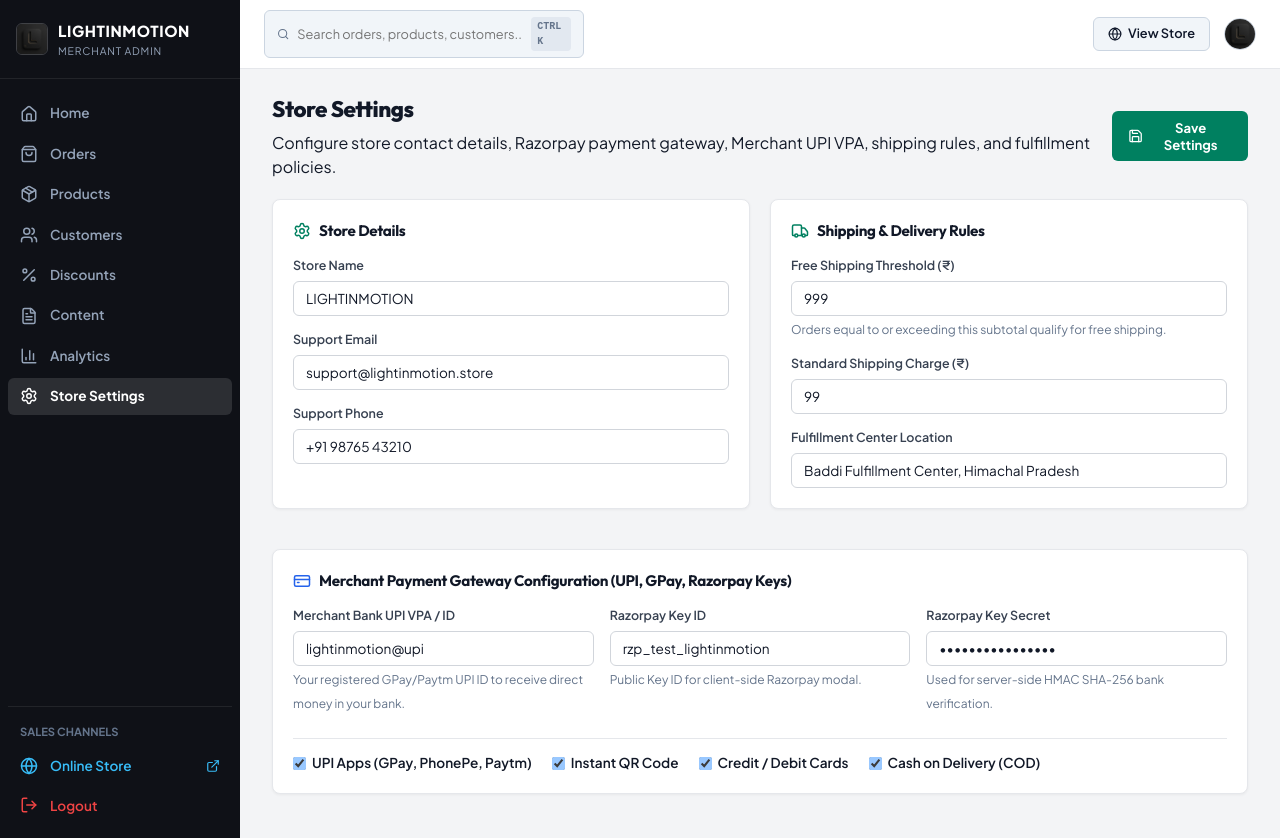
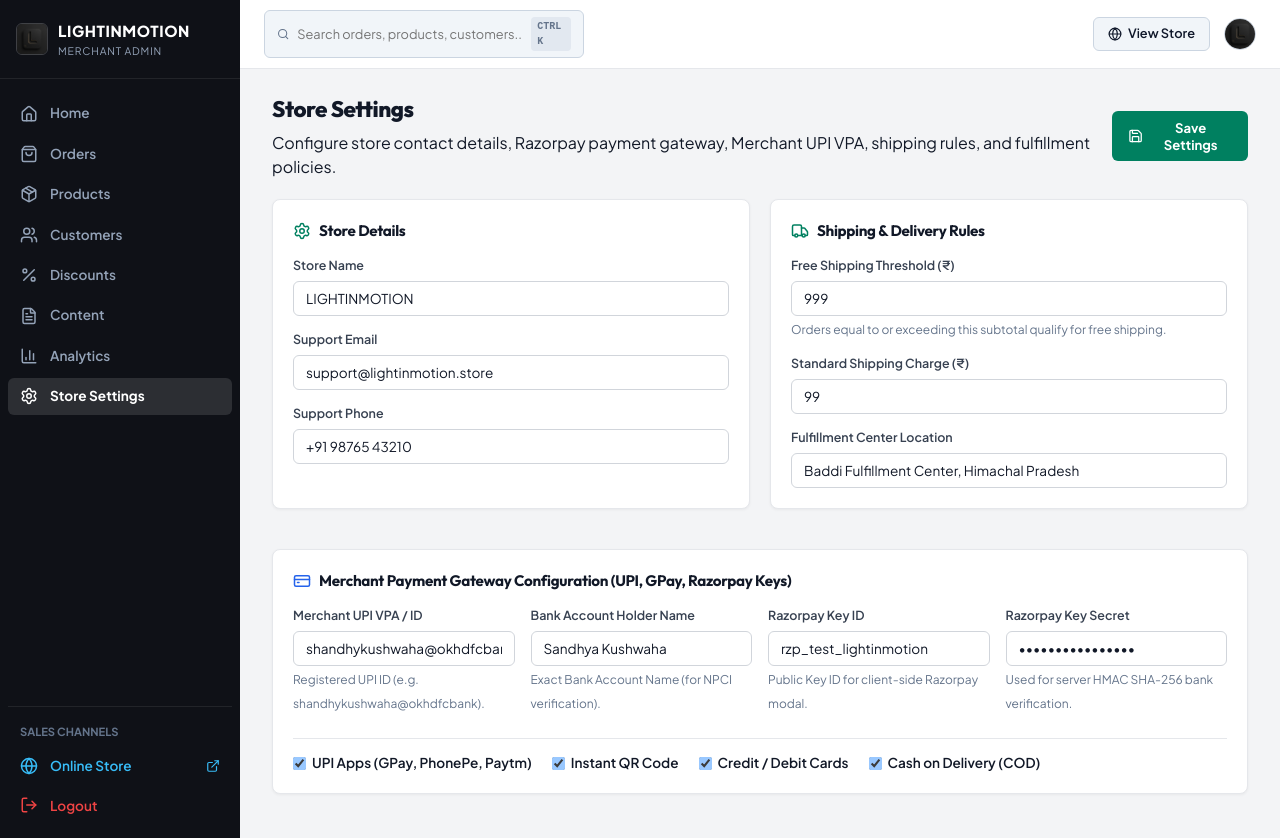
Before and after one commit to abhaykushwaha2549-ops/LIGHTINMOTION-STORE, a React (Vite) app: page /admin/settings in a window 1280 px wide. Built offline with nearby package versions, Linux system fonts and the light colour scheme; no server answers; sample sign-in values are in the browser's storage.

Commit message:
fix: align Payee Name Sandhya Kushwaha with HDFC UPI ID in settings and checkout for NPCI approval

```diff
--- a/src/admin/pages/Settings.jsx
+++ b/src/admin/pages/Settings.jsx
@@ -21,7 +21,8 @@
   const [payment, setPayment] = useState({
     razorpayKeyId: 'rzp_test_lightinmotion',
     razorpayKeySecret: '••••••••••••••••',
-    merchantUpiVpa: 'lightinmotion@upi',
+    merchantUpiVpa: 'shandhykushwaha@okhdfcbank',
+    merchantPayeeName: 'Sandhya Kushwaha',
     enableUpi: true,
     enableQr: true,
     enableCards: true,
@@ -157,17 +158,29 @@
             <span>Merchant Payment Gateway Configuration (UPI, GPay, Razorpay Keys)</span>
           </h3>
 
-          <div style={{ display: 'grid', gridTemplateColumns: '1fr 1fr 1fr', gap: '16px' }}>
+          <div style={{ display: 'grid', gridTemplateColumns: '1fr 1fr 1fr 1fr', gap: '16px' }}>
             <div className="admin-form-group">
-              <label className="admin-label">Merchant Bank UPI VPA / ID</label>
+              <label className="admin-label">Merchant UPI VPA / ID</label>
               <input
                 type="text"
                 value={payment.merchantUpiVpa}
                 onChange={(e) => setPayment({ ...payment, merchantUpiVpa: e.target.value })}
-                placeholder="yourname@okaxis or bank@upi"
+                placeholder="shandhykushwaha@okhdfcbank"
                 className="admin-input"
               />
-              <span style={{ fontSize: '0.75rem', color: '#64748b' }}>Your registered GPay/Paytm UPI ID to receive direct money in your bank.</span>
+              <span style={{ fontSize: '0.75rem', color: '#64748b' }}>Registered UPI ID (e.g. shandhykushwaha@okhdfcbank).</span>
+            </div>
+
+            <div className="admin-form-group">
+              <label className="admin-label">Bank Account Holder Name</label>
+              <input
+                type="text"
+                value={payment.merchantPayeeName}
+                onChange={(e) => setPayment({ ...payment, merchantPayeeName: e.target.value })}
+                placeholder="Sandhya Kushwaha"
+                className="admin-input"
+              />
+              <span style={{ fontSize: '0.75rem', color: '#64748b' }}>Exact Bank Account Name (for NPCI verification).</span>
             </div>
 
             <div className="admin-form-group">
@@ -191,7 +204,7 @@
                 placeholder="Key Secret"
                 className="admin-input"
               />
-              <span style={{ fontSize: '0.75rem', color: '#64748b' }}>Used for server-side HMAC SHA-256 bank verification.</span>
+              <span style={{ fontSize: '0.75rem', color: '#64748b' }}>Used for server HMAC SHA-256 bank verification.</span>
             </div>
           </div>
 
--- a/src/pages/Checkout.jsx
+++ b/src/pages/Checkout.jsx
@@ -88,6 +88,7 @@
   const grandTotal = Math.max(0, currentSubtotal - currentDiscountAmount + shippingCost);
 
   const merchantUpiVpa = (settings?.payment?.merchantUpiVpa || 'shandhykushwaha@okhdfcbank').trim();
+  const merchantPayeeName = (settings?.payment?.merchantPayeeName || 'Sandhya Kushwaha').trim();
 
   const handleInputChange = (e) => {
     const { name, value } = e.target;
@@ -124,9 +125,10 @@
   // Construct Direct Standard UPI Intent URI for GPay, PhonePe, Paytm
   const buildUpiIntentUri = () => {
     const cleanVpa = merchantUpiVpa.trim();
+    const cleanName = merchantPayeeName.trim() || 'Sandhya Kushwaha';
     const note = `LIGHTINMOTION Order`;
     const cleanAmount = grandTotal.toFixed(2);
-    return `upi://pay?pa=${encodeURIComponent(cleanVpa)}&pn=${encodeURIComponent('LIGHTINMOTION')}&am=${cleanAmount}&cu=INR&tn=${encodeURIComponent(note)}`;
+    return `upi://pay?pa=${encodeURIComponent(cleanVpa)}&pn=${encodeURIComponent(cleanName)}&am=${cleanAmount}&cu=INR&tn=${encodeURIComponent(note)}`;
   };
 
   // Finalize order creation after payment approval
@@ -876,6 +878,10 @@
                 <strong style={{ color: '#fff', fontFamily: 'var(--font-mono)' }}>{merchantUpiVpa}</strong>
               </div>
               <div style={{ display: 'flex', justifyContent: 'space-between', marginBottom: '8px' }}>
+                <span style={{ color: '#94a3b8' }}>Account Holder:</span>
+                <strong style={{ color: '#fff' }}>{merchantPayeeName}</strong>
+              </div>
+              <div style={{ display: 'flex', justifyContent: 'space-between', marginBottom: '8px' }}>
                 <span style={{ color: '#94a3b8' }}>Amount:</span>
                 <strong style={{ color: '#22c55e', fontSize: '0.95rem' }}>₹{grandTotal.toLocaleString('en-IN')}.00</strong>
               </div>
```
